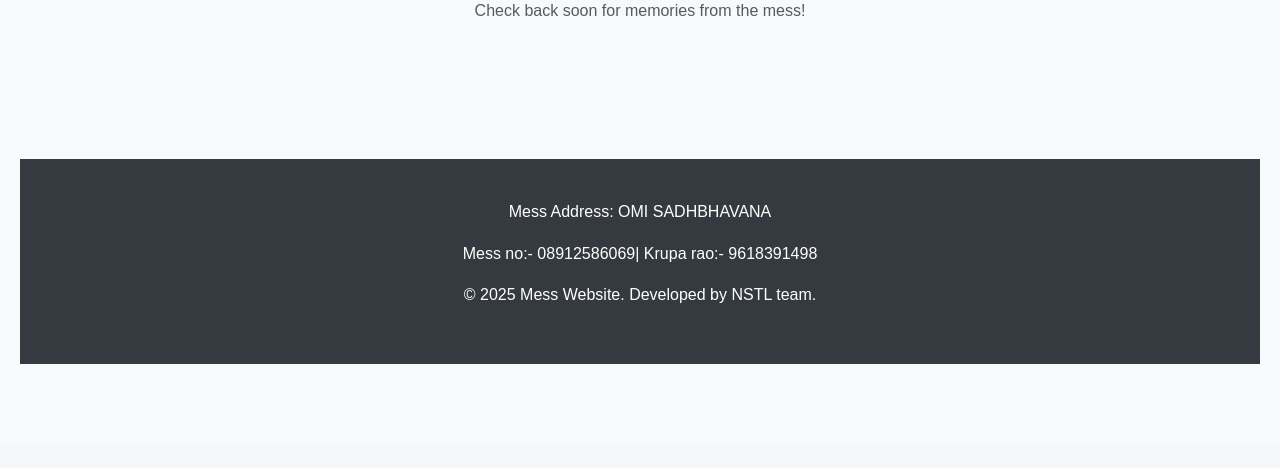
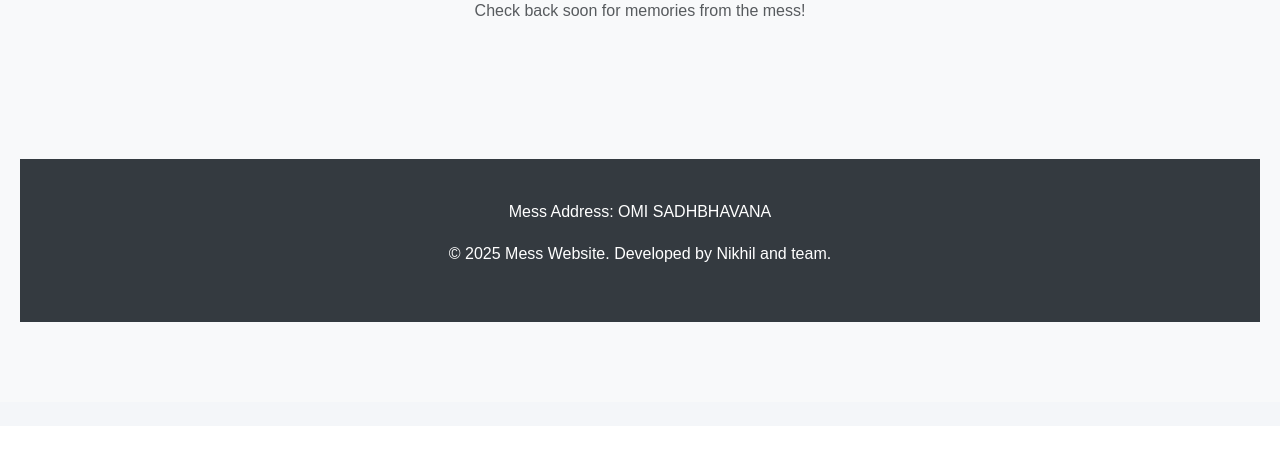
Before and after one commit to seth1026/officer_mess, a Flask app: page / in a window 1280 px wide. Shown: the part 2119-2587 px from the top of the page. After the commit the page ends 2441 px from the top, so only its background shows below. Run offline with Flask 3, Linux system fonts and the light colour scheme; some libraries are stand-ins or nearby versions.

Commit message:
Changign the footer

```diff
--- a/templates/public/footer.html
+++ b/templates/public/footer.html
@@ -3,8 +3,8 @@
   <footer class="footer text-center">
     <div class="container">
       <p class="text-white">Mess Address: OMI SADHBHAVANA</p>
-      <p class="text-white">Mess no:- 08912586069| Krupa rao:- 9618391498 </p>
-      <p class="text-white">© 2025 Mess Website. Developed by NSTL team.</p>
+      <!-- <p class="text-white">Mess no:- 08912586069| Krupa rao:- 9618391498 </p> -->
+      <p class="text-white">© 2025 Mess Website. Developed by Nikhil and team.</p>
     </div>
   </footer>
 {% endblock content %}
```
